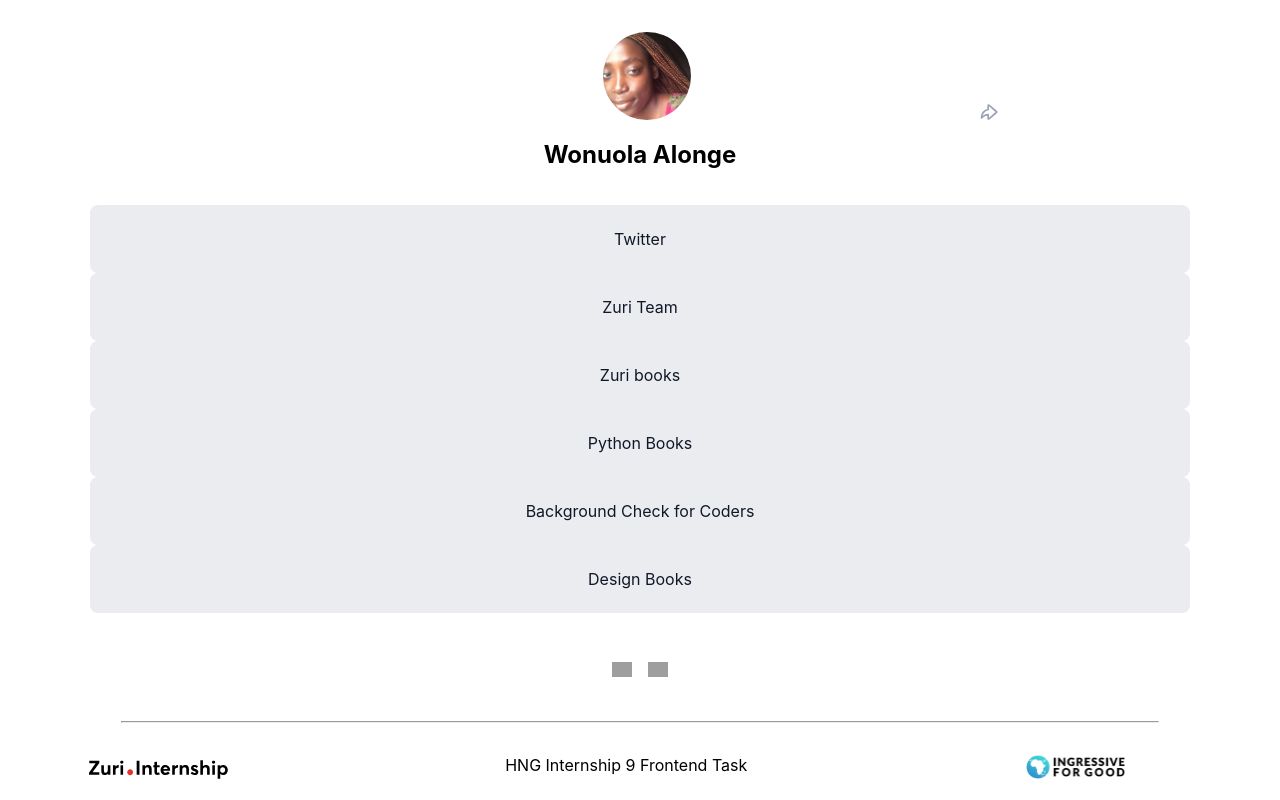
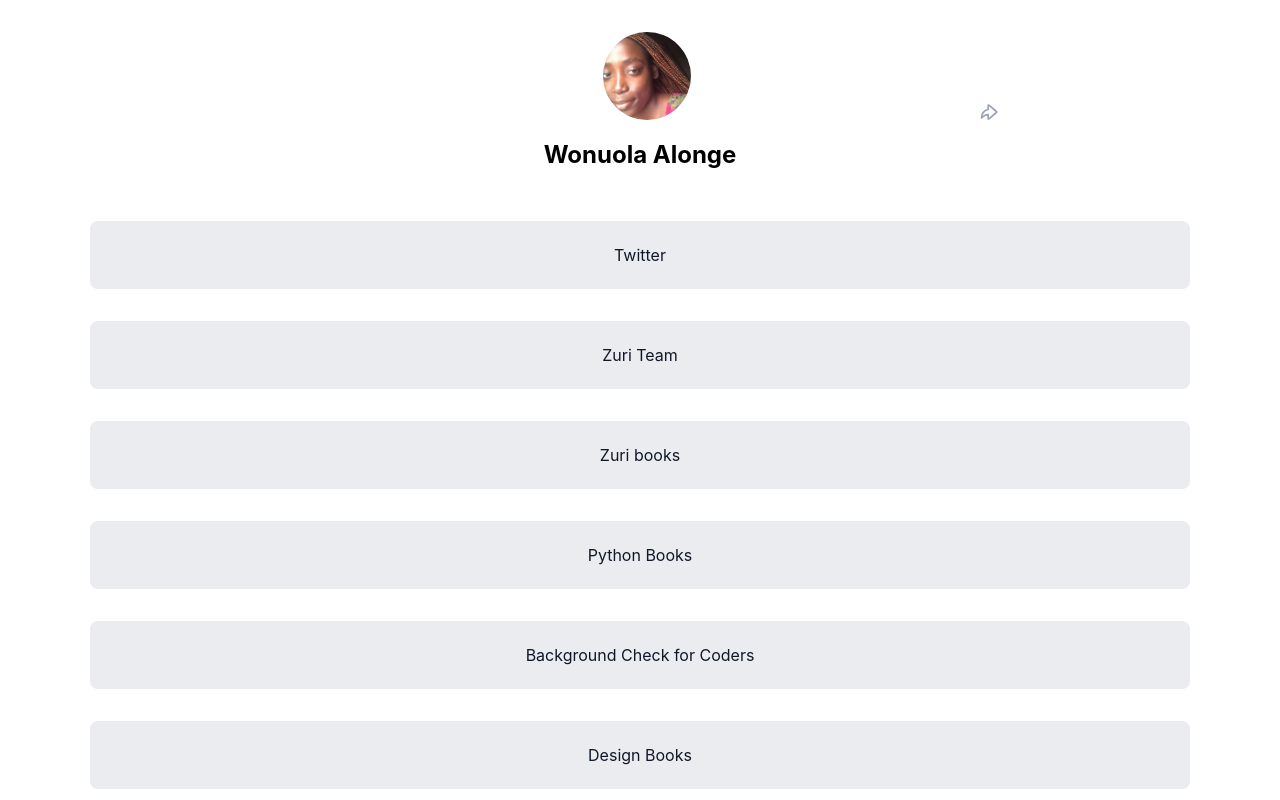
Before and after one commit to wonuola-y/Social-links-card, a React (Create React App) app: page / in a window 1280 px wide. Shown: the top 800 px of the page. Built offline with nearby package versions, Linux system fonts and the light colour scheme; grey boxes are pictures that could not be loaded.

Commit message:
update files

```diff
--- a/src/App.css
+++ b/src/App.css
@@ -32,17 +32,22 @@
   justify-content: flex-end;
   width: 30%;
 }
+button{
+  width: 50px;
+  height: 50px;
+}
 .links {
   display: flex;
   flex-direction: column;
   justify-content: center;
   align-items: center;
   margin: 16px;
+  width: 100%;
 }
 a {
   padding: 1.5em 2em;
-
-  width: 20em;
+  margin: 16px;
+  width: 80%;
   text-decoration: none;
   color: #101828;
   text-align: center;
--- a/src/App.js
+++ b/src/App.js
@@ -6,15 +6,9 @@
 import Share from "./tools/share.svg";
 import ShareMobile from "./tools/share-mobile.svg";
 
-function handleClick() {
-  return(
-    <div>
-      <h1>hey</h1>
-    </div>
-  )
-}
 
 function App() {
+
   return (
     <section className="App">
       <div className="profile-section">
@@ -22,8 +16,9 @@
           <img src={Pic} className="App-logo" alt="logo" id="profile_img" />
         </div>
         <div className="share">
-          <img src={Share} alt="share-icon" className="share-icon" onClick={handleClick}/>
-          <img src={ShareMobile} alt="share-mobile" className="share-mobile" onClick={handleClick}/>
+
+        <img src={Share} alt="share-icon" className="share-icon" />
+          <img src={ShareMobile} alt="share-mobile" className="share-mobile" />
         </div>{" "}
 
       </div>
--- a/src/index.js
+++ b/src/index.js
@@ -3,12 +3,15 @@
 import './index.css';
 import App from './App';
 import reportWebVitals from './reportWebVitals';
+import { BrowserRouter } from 'react-router-dom';
 
 const root = ReactDOM.createRoot(document.getElementById('root'));
 root.render(
+  <BrowserRouter>
   <React.StrictMode>
     <App />
   </React.StrictMode>
+  </BrowserRouter>
 );
 
 // If you want to start measuring performance in your app, pass a function
```
